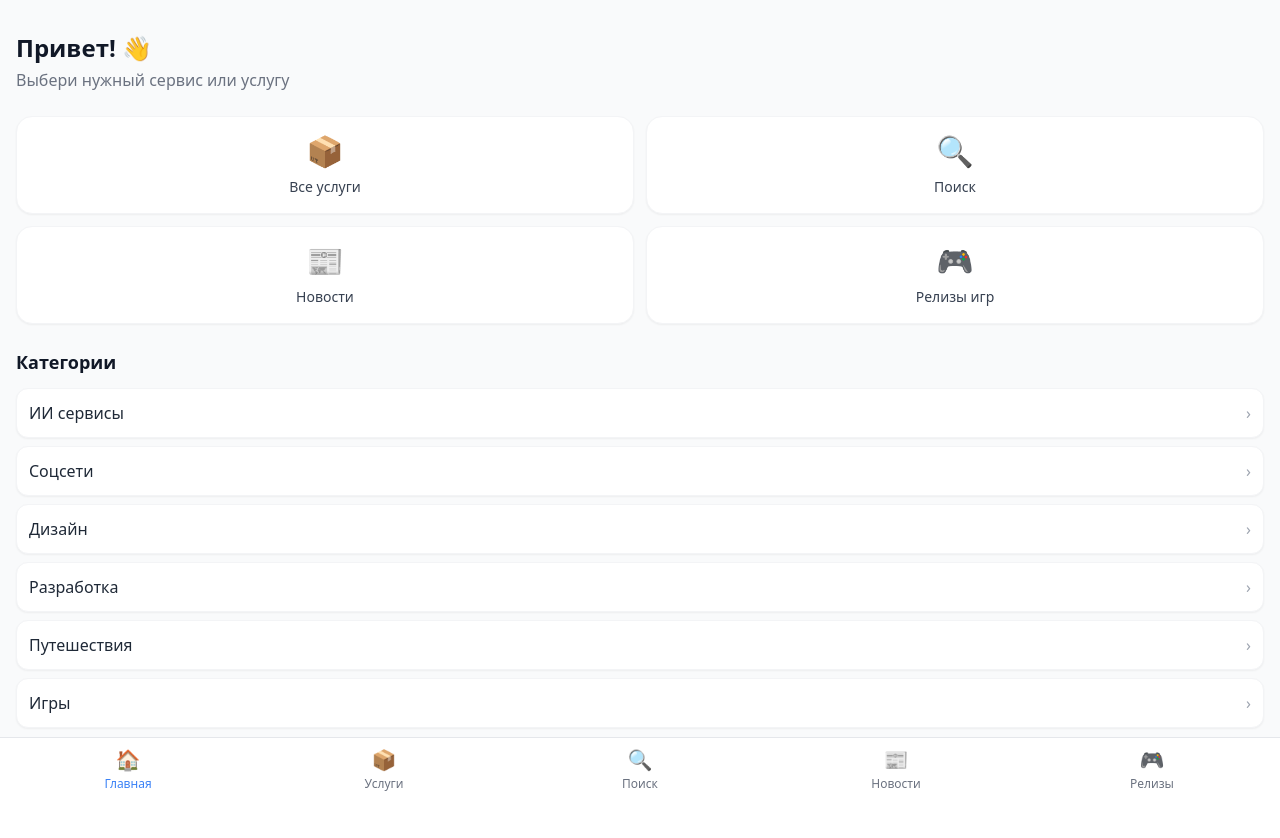
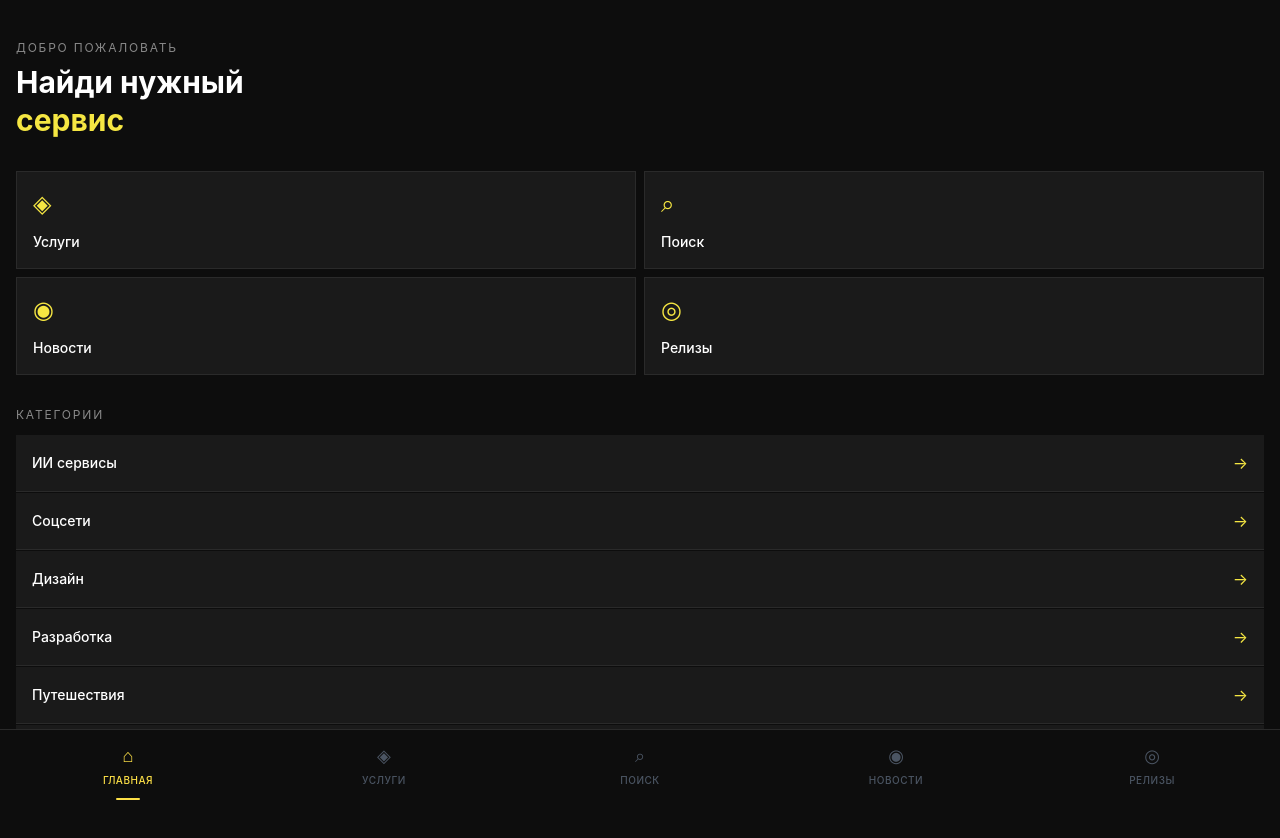
Before and after one commit to makesoundBetter/my-tg-miniapp, a React (Vite) app: page / in a window 1280 px wide. Shown: the top 838 px of the page. Built offline with nearby package versions, Linux system fonts and the light colour scheme.

Commit message:
black yellow design

```diff
--- a/src/App.jsx
+++ b/src/App.jsx
@@ -10,7 +10,7 @@ import GameReleases from './pages/GameReleases';
 export default function App() {
   return (
     <BrowserRouter>
-      <div className="min-h-screen bg-gray-50">
+      <div className="min-h-screen" style={{ background: '#0D0D0D' }}>
         <Routes>
           <Route path="/" element={<Home />} />
           <Route path="/catalog" element={<Catalog />} />
--- a/src/components/BottomNav.jsx
+++ b/src/components/BottomNav.jsx
@@ -1,16 +1,17 @@
 import { NavLink } from 'react-router-dom';
 
 const tabs = [
-  { to: '/', icon: '🏠', label: 'Главная' },
-  { to: '/catalog', icon: '📦', label: 'Услуги' },
-  { to: '/search', icon: '🔍', label: 'Поиск' },
-  { to: '/news', icon: '📰', label: 'Новости' },
-  { to: '/games', icon: '🎮', label: 'Релизы' },
+  { to: '/', icon: '⌂', label: 'Главная' },
+  { to: '/catalog', icon: '◈', label: 'Услуги' },
+  { to: '/search', icon: '⌕', label: 'Поиск' },
+  { to: '/news', icon: '◉', label: 'Новости' },
+  { to: '/games', icon: '◎', label: 'Релизы' },
 ];
 
 export default function BottomNav() {
   return (
-    <nav className="fixed bottom-0 left-0 right-0 bg-white border-t border-gray-200 z-50">
+    <nav style={{ background: '#0D0D0D', borderTop: '1px solid #2A2A2A' }}
+      className="fixed bottom-0 left-0 right-0 z-50">
       <div className="flex">
         {tabs.map((tab) => (
           <NavLink
@@ -18,13 +19,24 @@ export default function BottomNav() {
             to={tab.to}
             end={tab.to === '/'}
             className={({ isActive }) =>
-              `flex-1 flex flex-col items-center py-2 text-xs transition-colors ${
-                isActive ? 'text-blue-500' : 'text-gray-500'
+              `flex-1 flex flex-col items-center py-3 text-xs transition-all ${
+                isActive
+                  ? 'text-yellow-300'
+                  : 'text-gray-600'
               }`
             }
           >
-            <span className="text-xl mb-0.5">{tab.icon}</span>
-            <span>{tab.label}</span>
+            {({ isActive }) => (
+              <>
+                <span className="text-lg mb-0.5">{tab.icon}</span>
+                <span className={`text-[10px] font-medium tracking-wider uppercase ${isActive ? 'text-yellow-300' : 'text-gray-600'}`}>
+                  {tab.label}
+                </span>
+                {isActive && (
+                  <span className="absolute bottom-0 w-6 h-0.5 bg-yellow-300 rounded-full" />
+                )}
+              </>
+            )}
           </NavLink>
         ))}
       </div>
--- a/src/index.css
+++ b/src/index.css
@@ -8,11 +8,21 @@
   padding: 0;
 }
 
+:root {
+  --yellow: #F5E642;
+  --black: #0D0D0D;
+  --gray: #1A1A1A;
+  --gray2: #2A2A2A;
+  --text: #FFFFFF;
+  --text-muted: #888888;
+}
+
 body {
-  font-family: system-ui, -apple-system, sans-serif;
-  background: var(--tg-theme-bg-color, #ffffff);
-  color: var(--tg-theme-text-color, #000000);
+  font-family: 'Inter', system-ui, -apple-system, sans-serif;
+  background: var(--black);
+  color: var(--text);
   min-height: 100vh;
+  -webkit-font-smoothing: antialiased;
 }
 
 #root {
--- a/src/pages/Catalog.jsx
+++ b/src/pages/Catalog.jsx
@@ -11,26 +11,29 @@ export default function Catalog() {
   const filtered = services.filter(s => s.category === activeCategory);
 
   return (
-    <div className="p-4 space-y-4">
-      <h1 className="text-xl font-bold text-gray-900 pt-2">Услуги</h1>
+    <div className="space-y-0">
+      <div className="p-4 pt-6">
+        <p style={{ color: '#888', letterSpacing: '0.15em' }} className="text-xs uppercase mb-1">Каталог</p>
+        <h1 className="text-2xl font-bold text-white">Услуги</h1>
+      </div>
 
-      <div className="flex gap-2 overflow-x-auto pb-1 scrollbar-hide">
+      <div className="flex gap-0 overflow-x-auto border-b" style={{ borderColor: '#2A2A2A' }}>
         {categories.filter(c => c.id !== 'all').map((cat) => (
           <button
             key={cat.id}
             onClick={() => setActiveCategory(cat.id)}
-            className={`shrink-0 px-4 py-2 rounded-full text-sm font-medium transition-colors ${
-              activeCategory === cat.id
-                ? 'bg-blue-500 text-white'
-                : 'bg-gray-100 text-gray-600'
-            }`}
+            style={{
+              borderBottom: activeCategory === cat.id ? '2px solid #F5E642' : '2px solid transparent',
+              color: activeCategory === cat.id ? '#F5E642' : '#888',
+            }}
+            className="shrink-0 px-4 py-3 text-xs font-medium tracking-wider uppercase transition-colors whitespace-nowrap"
           >
             {cat.name}
           </button>
         ))}
       </div>
 
-      <div className="space-y-3">
+      <div className="space-y-px mt-px">
         {filtered.map((service) => (
           <ServiceCard key={service.id} service={service} />
         ))}
--- a/src/pages/GameReleases.jsx
+++ b/src/pages/GameReleases.jsx
@@ -10,40 +10,43 @@ function getDaysLeft(dateStr) {
   const release = new Date(dateStr);
   const diff = Math.ceil((release - today) / (1000 * 60 * 60 * 24));
   if (diff < 0) return 'Вышла';
-  if (diff === 0) return 'Сегодня!';
-  return `через ${diff} дн.`;
+  if (diff === 0) return 'Сегодня';
+  return `${diff} дн.`;
 }
 
 export default function GameReleases() {
   const sorted = [...games].sort((a, b) => new Date(a.releaseDate) - new Date(b.releaseDate));
 
   return (
-    <div className="p-4 space-y-4">
-      <h1 className="text-xl font-bold text-gray-900 pt-2">Релизы игр</h1>
+    <div>
+      <div className="p-4 pt-6 pb-4">
+        <p style={{ color: '#888', letterSpacing: '0.15em' }} className="text-xs uppercase mb-1">Календарь</p>
+        <h1 className="text-2xl font-bold text-white">Релизы игр</h1>
+      </div>
 
-      <div className="space-y-3">
+      <div className="space-y-px">
         {sorted.map((game) => (
-          <div key={game.id} className="bg-white rounded-2xl p-4 shadow-sm border border-gray-100">
-            <div className="flex items-center gap-3">
-              <div className="text-3xl w-12 h-12 flex items-center justify-center bg-gray-50 rounded-xl">
+          <div key={game.id} style={{ background: '#1A1A1A', borderBottom: '1px solid #2A2A2A' }}
+            className="p-4 flex items-center gap-4">
+            <div style={{ background: '#2A2A2A' }}
+              className="w-11 h-11 flex items-center justify-center text-xl shrink-0">
               {game.emoji}
             </div>
-              <div className="flex-1">
-                <div className="flex items-center gap-2">
-                  <h3 className="font-semibold text-gray-900">{game.name}</h3>
+            <div className="flex-1 min-w-0">
+              <div className="flex items-center gap-2 mb-0.5">
+                <h3 className="font-semibold text-white text-sm truncate">{game.name}</h3>
                 {!game.isConfirmed && (
-                    <span className="text-xs bg-yellow-100 text-yellow-700 px-2 py-0.5 rounded-full">
+                  <span style={{ border: '1px solid #F5E642', color: '#F5E642' }}
+                    className="text-[9px] px-1.5 py-0.5 shrink-0 uppercase tracking-wider">
                     Слух
                   </span>
                 )}
               </div>
-                <p className="text-sm text-gray-500">{game.platform}</p>
-                <p className="text-sm text-gray-400">{game.genre}</p>
+              <p style={{ color: '#888' }} className="text-xs">{game.platform}</p>
             </div>
             <div className="text-right shrink-0">
-                <div className="font-bold text-blue-500 text-sm">{getDaysLeft(game.releaseDate)}</div>
-                <div className="text-xs text-gray-400">{formatDate(game.releaseDate)}</div>
-              </div>
+              <div style={{ color: '#F5E642' }} className="text-sm font-bold">{getDaysLeft(game.releaseDate)}</div>
+              <div style={{ color: '#888' }} className="text-xs">{formatDate(game.releaseDate)}</div>
             </div>
           </div>
         ))}
--- a/src/pages/Home.jsx
+++ b/src/pages/Home.jsx
@@ -2,46 +2,51 @@ import { useNavigate } from 'react-router-dom';
 import { categories } from '../data/services';
 
 const quickLinks = [
-  { to: '/catalog', icon: '📦', label: 'Все услуги' },
-  { to: '/search', icon: '🔍', label: 'Поиск' },
-  { to: '/news', icon: '📰', label: 'Новости' },
-  { to: '/games', icon: '🎮', label: 'Релизы игр' },
+  { to: '/catalog', icon: '◈', label: 'Услуги' },
+  { to: '/search', icon: '⌕', label: 'Поиск' },
+  { to: '/news', icon: '◉', label: 'Новости' },
+  { to: '/games', icon: '◎', label: 'Релизы' },
 ];
 
 export default function Home() {
   const navigate = useNavigate();
 
   return (
-    <div className="p-4 space-y-6">
-      <div className="pt-4">
-        <h1 className="text-2xl font-bold text-gray-900">Привет! 👋</h1>
-        <p className="text-gray-500 mt-1">Выбери нужный сервис или услугу</p>
+    <div className="p-4 space-y-8">
+      <div className="pt-6">
+        <p style={{ color: '#888', letterSpacing: '0.15em' }} className="text-xs uppercase mb-2">Добро пожаловать</p>
+        <h1 className="text-3xl font-bold text-white leading-tight">
+          Найди нужный<br />
+          <span style={{ color: '#F5E642' }}>сервис</span>
+        </h1>
       </div>
 
-      <div className="grid grid-cols-2 gap-3">
+      <div className="grid grid-cols-2 gap-2">
         {quickLinks.map((link) => (
           <button
             key={link.to}
             onClick={() => navigate(link.to)}
-            className="bg-white rounded-2xl p-4 shadow-sm border border-gray-100 flex flex-col items-center gap-2 active:scale-95 transition-transform"
+            style={{ background: '#1A1A1A', border: '1px solid #2A2A2A' }}
+            className="p-4 flex flex-col items-start gap-3 active:scale-95 transition-transform"
           >
-            <span className="text-3xl">{link.icon}</span>
-            <span className="text-sm font-medium text-gray-700">{link.label}</span>
+            <span style={{ color: '#F5E642' }} className="text-2xl">{link.icon}</span>
+            <span className="text-sm font-medium text-white">{link.label}</span>
           </button>
         ))}
       </div>
 
       <div>
-        <h2 className="text-lg font-semibold text-gray-900 mb-3">Категории</h2>
-        <div className="space-y-2">
-          {categories.filter(c => c.id !== 'all').map((cat) => (
+        <p style={{ color: '#888', letterSpacing: '0.15em' }} className="text-xs uppercase mb-3">Категории</p>
+        <div className="space-y-px">
+          {categories.filter(c => c.id !== 'all').map((cat, i) => (
             <button
               key={cat.id}
               onClick={() => navigate(`/catalog?category=${cat.id}`)}
-              className="w-full bg-white rounded-xl p-3 shadow-sm border border-gray-100 flex items-center justify-between active:scale-95 transition-transform"
+              style={{ background: '#1A1A1A', borderBottom: '1px solid #2A2A2A' }}
+              className="w-full p-4 flex items-center justify-between active:scale-95 transition-transform"
             >
-              <span className="font-medium text-gray-800">{cat.name}</span>
-              <span className="text-gray-400">›</span>
+              <span className="text-sm font-medium text-white">{cat.name}</span>
+              <span style={{ color: '#F5E642' }}>→</span>
             </button>
           ))}
         </div>
--- a/src/pages/News.jsx
+++ b/src/pages/News.jsx
@@ -2,25 +2,33 @@ import { news } from '../data/news';
 
 export default function News() {
   return (
-    <div className="p-4 space-y-4">
-      <h1 className="text-xl font-bold text-gray-900 pt-2">Новости и новинки</h1>
+    <div>
+      <div className="p-4 pt-6 pb-4">
+        <p style={{ color: '#888', letterSpacing: '0.15em' }} className="text-xs uppercase mb-1">Лента</p>
+        <h1 className="text-2xl font-bold text-white">Новости</h1>
+      </div>
 
-      <div className="space-y-3">
+      <div className="space-y-px">
         {news.map((item) => (
-          <div key={item.id} className="bg-white rounded-2xl p-4 shadow-sm border border-gray-100">
-            <div className="flex items-start gap-3">
-              <span className="text-3xl">{item.emoji}</span>
+          <div key={item.id} style={{ background: '#1A1A1A', borderBottom: '1px solid #2A2A2A' }}
+            className="p-4">
+            <div className="flex items-start gap-4">
+              <div style={{ background: '#2A2A2A' }}
+                className="w-10 h-10 flex items-center justify-center text-xl shrink-0">
+                {item.emoji}
+              </div>
               <div className="flex-1">
-                <div className="flex items-center gap-2 mb-1">
-                  <h3 className="font-semibold text-gray-900">{item.title}</h3>
+                <div className="flex items-center gap-2 mb-2">
                   {item.isNew && (
-                    <span className="shrink-0 bg-blue-500 text-white text-xs px-2 py-0.5 rounded-full">
-                      Новое
+                    <span style={{ background: '#F5E642', color: '#0D0D0D' }}
+                      className="text-[9px] font-bold tracking-widest uppercase px-2 py-0.5">
+                      NEW
                     </span>
                   )}
+                  <span style={{ color: '#888' }} className="text-xs">{item.date}</span>
                 </div>
-                <p className="text-sm text-gray-600">{item.description}</p>
-                <p className="text-xs text-gray-400 mt-2">{item.date}</p>
+                <h3 className="font-semibold text-white text-sm mb-1">{item.title}</h3>
+                <p style={{ color: '#888' }} className="text-xs leading-relaxed">{item.description}</p>
               </div>
             </div>
           </div>
--- a/src/pages/Search.jsx
+++ b/src/pages/Search.jsx
@@ -6,60 +6,61 @@ import ServiceCard from '../components/ServiceCard';
 
 export default function Search() {
   const [query, setQuery] = useState('');
-
   const q = query.toLowerCase().trim();
 
-  const filteredServices = q
-    ? services.filter(s =>
-        s.name.toLowerCase().includes(q) ||
-        s.description.toLowerCase().includes(q)
-      )
-    : [];
+  const filteredServices = q ? services.filter(s =>
+    s.name.toLowerCase().includes(q) || s.description.toLowerCase().includes(q)
+  ) : [];
 
-  const filteredNews = q
-    ? news.filter(n =>
-        n.title.toLowerCase().includes(q) ||
-        n.description.toLowerCase().includes(q)
-      )
-    : [];
+  const filteredNews = q ? news.filter(n =>
+    n.title.toLowerCase().includes(q) || n.description.toLowerCase().includes(q)
+  ) : [];
 
   return (
-    <div className="p-4 space-y-4">
-      <h1 className="text-xl font-bold text-gray-900 pt-2">Поиск</h1>
-
-      <SearchBar value={query} onChange={setQuery} placeholder="Поиск услуг и новостей..." />
+    <div>
+      <div className="p-4 pt-6 pb-4">
+        <p style={{ color: '#888', letterSpacing: '0.15em' }} className="text-xs uppercase mb-1">Поиск</p>
+        <h1 className="text-2xl font-bold text-white mb-4">Найти</h1>
+        <SearchBar value={query} onChange={setQuery} placeholder="Введи название сервиса..." />
+      </div>
 
       {!q && (
-        <p className="text-center text-gray-400 pt-10">Введи запрос для поиска</p>
+        <p style={{ color: '#888' }} className="text-center text-sm pt-16">Начни вводить запрос</p>
       )}
 
       {q && filteredServices.length === 0 && filteredNews.length === 0 && (
-        <p className="text-center text-gray-400 pt-10">Ничего не найдено</p>
+        <p style={{ color: '#888' }} className="text-center text-sm pt-16">Ничего не найдено</p>
       )}
 
       {filteredServices.length > 0 && (
         <div>
-          <h2 className="font-semibold text-gray-700 mb-2">Услуги</h2>
-          <div className="space-y-3">
-            {filteredServices.map(s => (
-              <ServiceCard key={s.id} service={s} />
-            ))}
+          <p style={{ color: '#888', letterSpacing: '0.15em', borderBottom: '1px solid #2A2A2A' }}
+            className="text-xs uppercase px-4 py-2">
+            Услуги
+          </p>
+          <div className="space-y-px">
+            {filteredServices.map(s => <ServiceCard key={s.id} service={s} />)}
           </div>
         </div>
       )}
 
       {filteredNews.length > 0 && (
-        <div>
-          <h2 className="font-semibold text-gray-700 mb-2">Новости</h2>
-          <div className="space-y-3">
+        <div className="mt-4">
+          <p style={{ color: '#888', letterSpacing: '0.15em', borderBottom: '1px solid #2A2A2A' }}
+            className="text-xs uppercase px-4 py-2">
+            Новости
+          </p>
+          <div className="space-y-px">
             {filteredNews.map(n => (
-              <div key={n.id} className="bg-white rounded-2xl p-4 shadow-sm border border-gray-100">
-                <div className="flex items-start gap-3">
-                  <span className="text-2xl">{n.emoji}</span>
-                  <div>
-                    <h3 className="font-semibold text-gray-900">{n.title}</h3>
-                    <p className="text-sm text-gray-500 mt-1">{n.description}</p>
-                  </div>
+              <div key={n.id} style={{ background: '#1A1A1A', borderBottom: '1px solid #2A2A2A' }}
+                className="p-4 flex gap-4">
+                <div style={{ background: '#2A2A2A' }}
+                  className="w-10 h-10 flex items-center justify-center text-xl shrink-0">
+                  {n.emoji}
+                </div>
+                <div>
+                  <h3 className="font-semibold text-white text-sm">{n.title}</h3>
+                  <p style={{ color: '#888' }} className="text-xs mt-1">{n.description}</p>
                 </div>
               </div>
             ))}
--- a/src/pages/ServiceDetail.jsx
+++ b/src/pages/ServiceDetail.jsx
@@ -8,7 +8,7 @@ export default function ServiceDetail() {
 
   if (!service) {
     return (
-      <div className="p-4 text-center text-gray-500 pt-20">
+      <div className="p-4 text-center pt-20" style={{ color: '#888' }}>
         Услуга не найдена
       </div>
     );
@@ -20,31 +20,45 @@ export default function ServiceDetail() {
   };
 
   return (
-    <div className="p-4 space-y-4">
+    <div className="min-h-screen" style={{ background: '#0D0D0D' }}>
+      <div className="p-4 pt-6">
         <button
           onClick={() => navigate(-1)}
-        className="text-blue-500 flex items-center gap-1 pt-2"
+          style={{ color: '#F5E642' }}
+          className="flex items-center gap-2 text-sm mb-8"
         >
-        ‹ Назад
+          ← Назад
         </button>
 
-      <div className="bg-white rounded-2xl p-6 shadow-sm border border-gray-100 text-center">
-        <div className="text-6xl mb-4">{service.emoji}</div>
-        <h1 className="text-2xl font-bold text-gray-900">{service.name}</h1>
-        <div className="text-lg text-blue-500 font-medium mt-2">Цена по запросу</div>
+        <div className="mb-8">
+          <div style={{ background: '#1A1A1A', border: '1px solid #2A2A2A' }}
+            className="w-20 h-20 flex items-center justify-center text-4xl mb-6">
+            {service.emoji}
+          </div>
+          <p style={{ color: '#888', letterSpacing: '0.15em' }} className="text-xs uppercase mb-2">Сервис</p>
+          <h1 className="text-3xl font-bold text-white">{service.name}</h1>
         </div>
 
-      <div className="bg-white rounded-2xl p-4 shadow-sm border border-gray-100">
-        <h2 className="font-semibold text-gray-900 mb-2">Описание</h2>
-        <p className="text-gray-600">{service.description}</p>
+        <div style={{ borderTop: '1px solid #2A2A2A', borderBottom: '1px solid #2A2A2A' }}
+          className="py-6 mb-8">
+          <p style={{ color: '#888' }} className="text-sm leading-relaxed">{service.description}</p>
         </div>
 
+        <div className="mb-4">
+          <p style={{ color: '#888' }} className="text-xs mb-1">Стоимость</p>
+          <p style={{ color: '#F5E642' }} className="text-lg font-semibold">По запросу</p>
+        </div>
+      </div>
+
+      <div className="fixed bottom-[70px] left-0 right-0 p-4">
         <button
           onClick={handleOrder}
-        className="w-full bg-blue-500 text-white rounded-2xl py-4 font-semibold text-lg active:scale-95 transition-transform"
+          style={{ background: '#F5E642', color: '#0D0D0D' }}
+          className="w-full py-4 font-bold text-sm tracking-widest uppercase active:scale-95 transition-transform"
         >
-        Написать для заказа
+          Написать для заказа →
         </button>
+      </div>
     </div>
   );
 }
```
Also changed, not shown: src/components/SearchBar.jsx (+7 -2 lines), src/components/ServiceCard.jsx (+7 -5 lines). Lines whose indentation alone changed are shown as unchanged.
